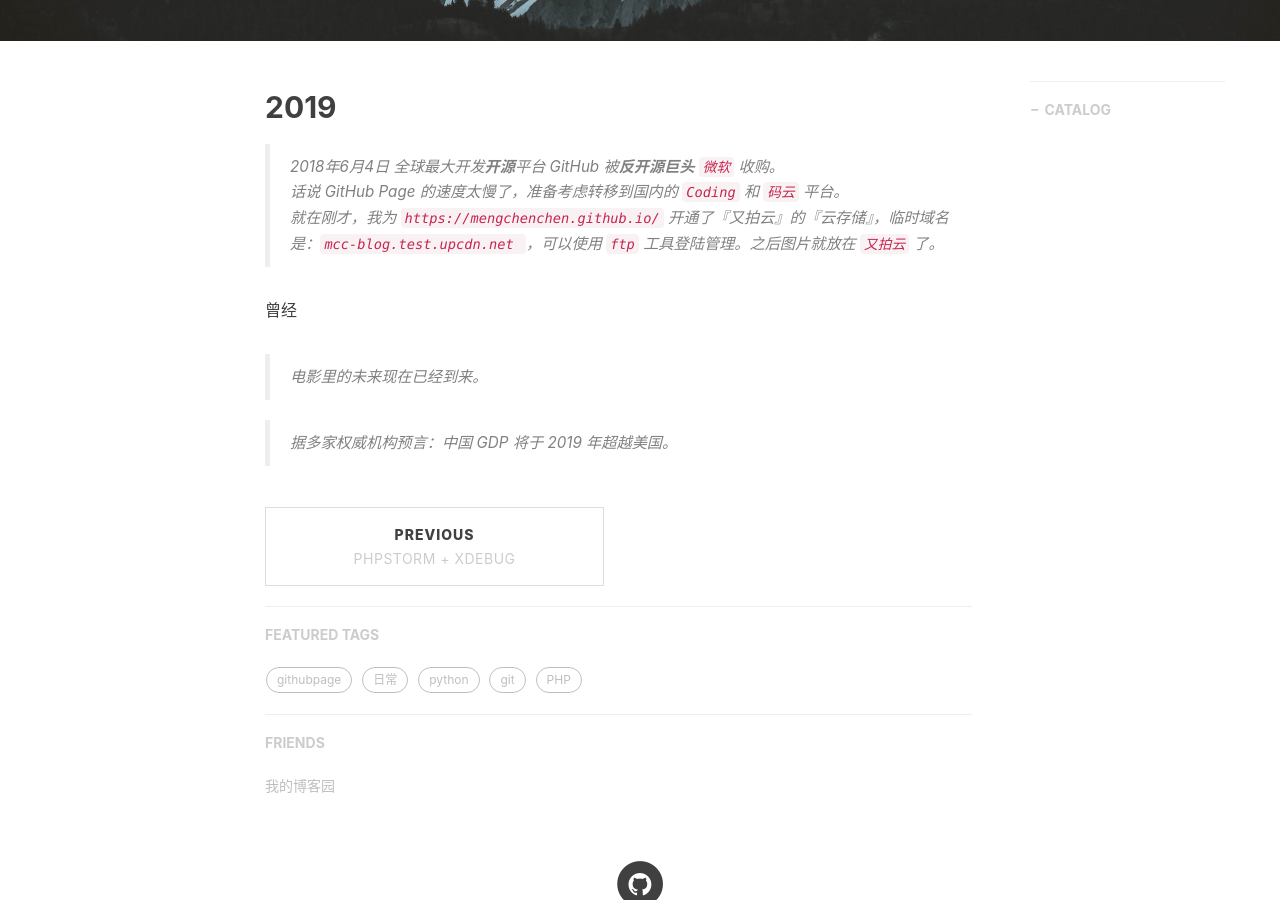
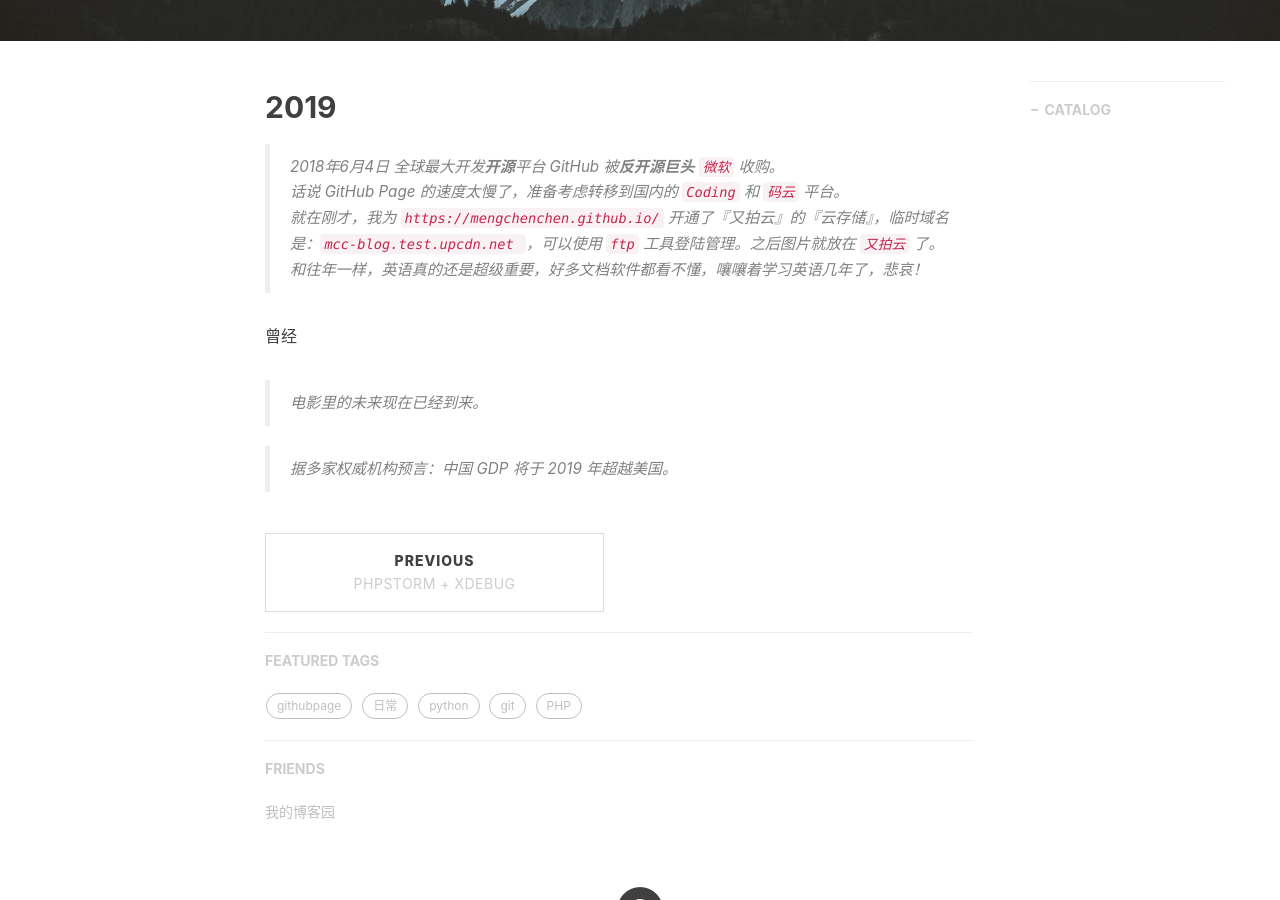
Before and after one commit to mengchenchen/mengchenchen.github.io, a Jekyll site: the page built from _posts/2018-12-12-写在 22 岁之前.md, in a window 1280 px wide and 900 px high, scrolled down 482 px. Built offline with Jekyll 4.4.1, drawn with Linux system fonts in a browser that asks for light colours; nearby versions of some CDN libraries; comment, search, counter and statistics services are not loaded.

Commit message:
Update 2018-12-12-写在 22 岁之前.md

```diff
--- a/_posts/2018-12-12-写在 22 岁之前.md
+++ b/_posts/2018-12-12-写在 22 岁之前.md
@@ -13,6 +13,8 @@ tag: 日常
 > 话说 GitHub Page 的速度太慢了，准备考虑转移到国内的 `Coding` 和 `码云` 平台。
 >
 > 就在刚才，我为 `https://mengchenchen.github.io/` 开通了『又拍云』的『云存储』，临时域名是：`mcc-blog.test.upcdn.net `，可以使用 `ftp` 工具登陆管理。之后图片就放在 `又拍云` 了。
+>
+> 和往年一样，英语真的还是超级重要，好多文档软件都看不懂，嚷嚷着学习英语几年了，悲哀！
 
 曾经
 
```
